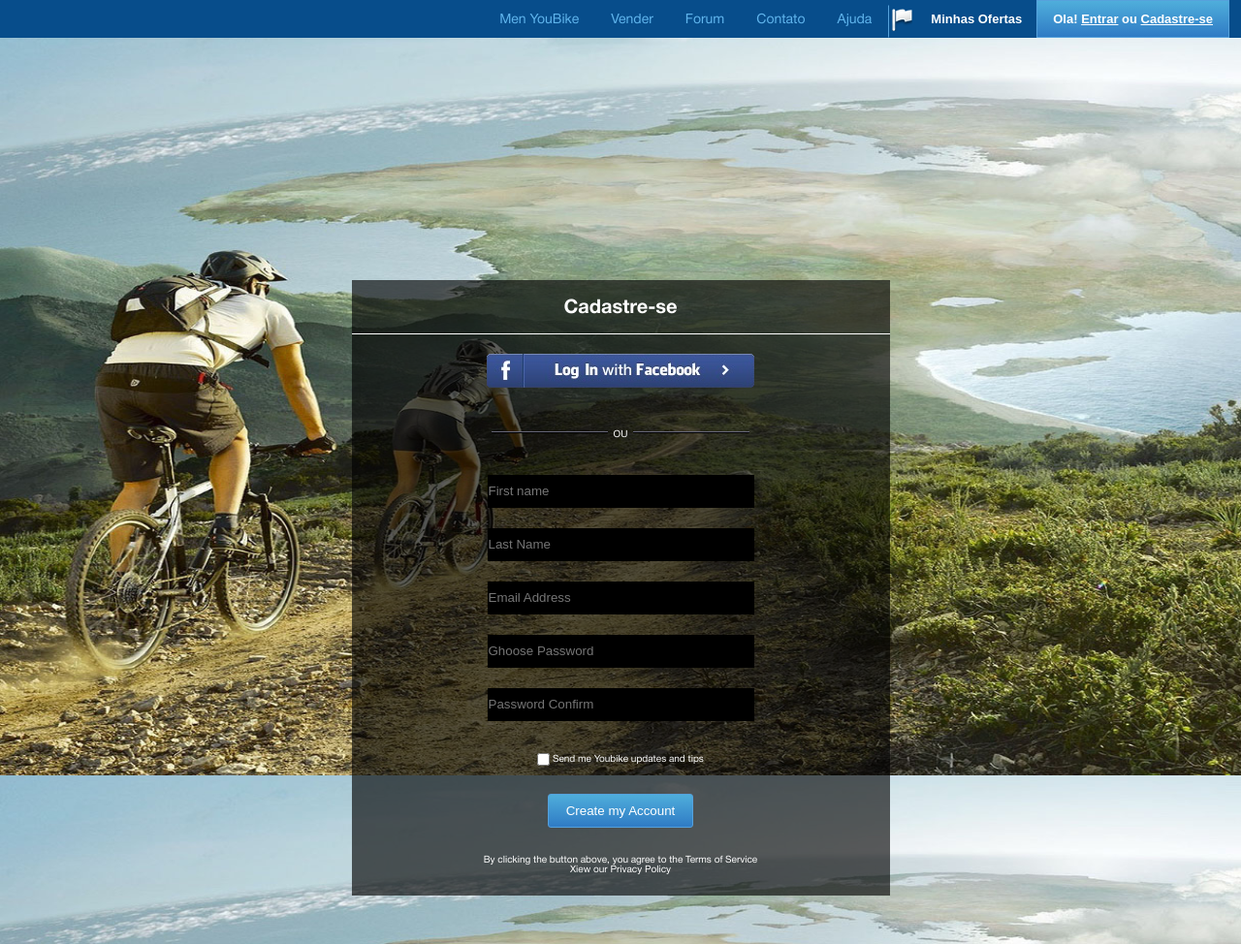
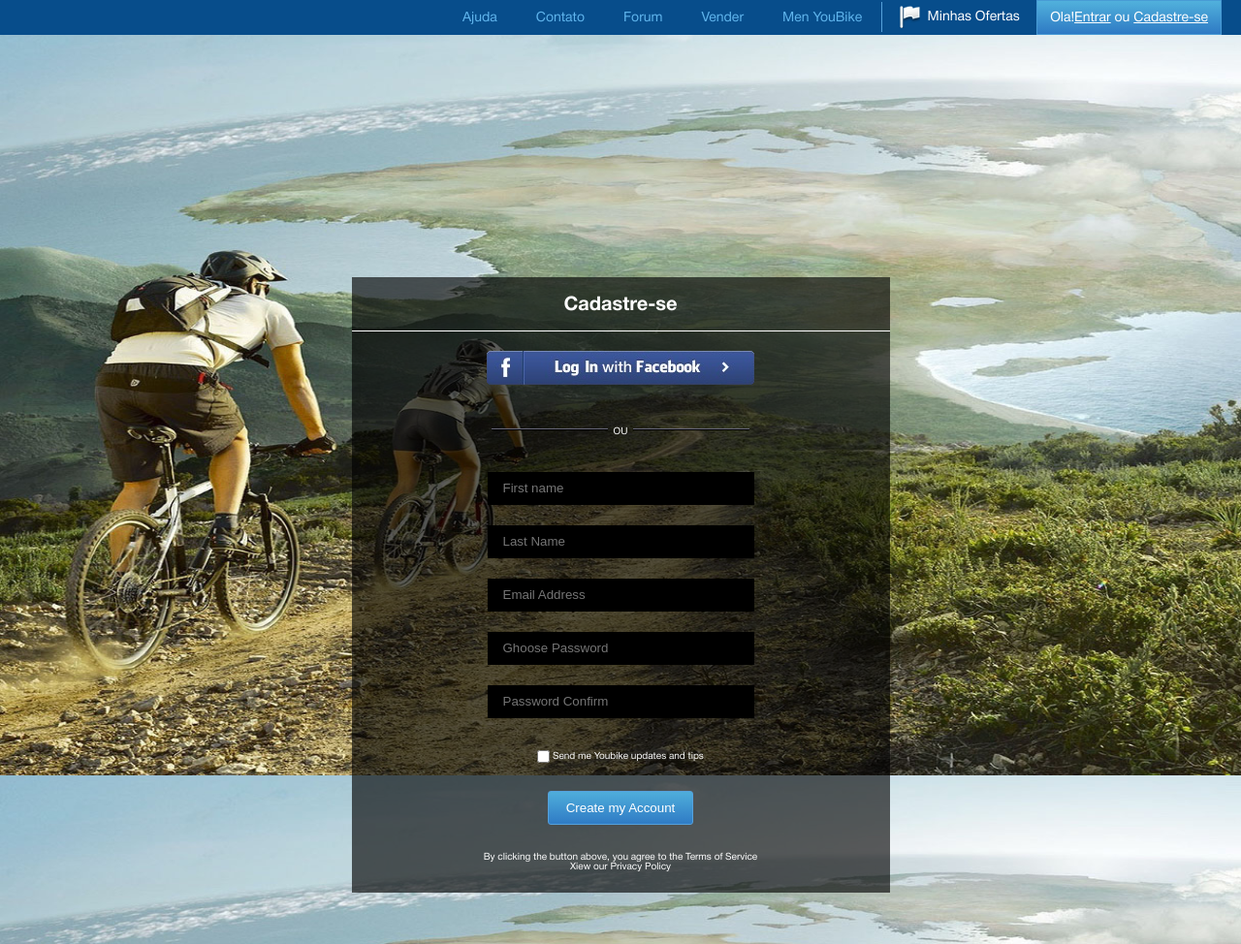
Before and after one commit to Yuriy911/Description, a plain HTML site: page modul 5/dz5-1/dz4.html in a window 1280 px wide. Shown: the top 974 px of the page at 97% size. Drawn offline with Linux system fonts and the light colour scheme.

Commit message:
homework5

```diff
--- a/modul 5/dz5-1/css/styles.css
+++ b/modul 5/dz5-1/css/styles.css
@@ -48,95 +48,67 @@ ul {
     text-decoration: none;
 }
 
-.nav{
+.nav_menu{
     background: #074d8b;
+    height: 36px;
+
 }
 
-.nav_menu{
+.nav_menu__item{
+    float:right;
+    height: 18px;
+    padding: 9px 20px;
+    text-align: center;
+}
+
+.nav_menu__link{
+    text-decoration: none;
+    color:#60b5ed;
+    font-size: 14px;
+    line-height: 14px;
+}
+
+.mini_2{
     float: right;
-    padding-right: 14px;
-    text-decoration: none;
+    font-size: 14px;
+    width: 160px;
+    margin: 2px auto 3px;
+    padding: 4px 0;
+    text-align: center;
+    line-height: 14px;
+    border-left: 1px solid #56a2dc;
 }
-.nav_menu__item{
-    float: left;
-    /*border-left: 1px solid transparent;*/
-    border-right: 1px solid transparent;
 
+.mini_1{
+    float: right;
+    padding: 9px 13px 11px;
+    margin-right: 20px;
+    font-size: 14px;
+    line-height: 14px;
+    border: 1px solid #489bd5;
+    background: linear-gradient(#51b1dc, #2e7ac4);
+    color: #fff;
 }
-.nav_menu__link{
-    color: #60b5ed;
-    display: block;
-    padding: 11px 16px 11px;
+
+.mini_1__link, .mini_2__link{
+    color: #fff;
+}
+
+.mini_2__img{
+    vertical-align: middle;
+    margin-right: 4px;
+}
+.mini_2__link{
     text-decoration: none;
 }
 
 .nav_menu__item:hover{
-    background: #4eabda;
-    color: #fff;
+    background-color: #4eabda;
+    height: 36px;
 }
 
 .nav_menu__item:hover .nav_menu__link{
     color:#fff;
-}
-
-.Ola__link, .Minhas__link {
-    color: #fff;
-}
-
-.nav_menu__button_1 {
-    padding: 11px 16px 11px;
-    margin: 0 -3px 0 0;
-    font-size: 13px;
-    font-weight: bold;
-    text-align: center;
-    color: #fff;
-    background: #074d8b;
-    border: solid 1px #074d8b;
-
-}
-
-.nav_menu__button_2 {
-    padding: 11px 16px 11px;
-    margin: 0 -3px 0 0;
-    font-size: 13px;
-    font-weight: bold;
-    text-align: center;
-    color: #fff;
-    background: linear-gradient(#4faedb, #2f7bc5);
-    border-top: solid 1px #56a2dc;
-    border-bottom: solid 1px #56a2dc;
-    border-right: solid 1px #56a2dc;
-    border-left: solid 1px #56a2dc;
-    text-decoration-color: #fff;
-}
-
-.nav_menu__item_Flag{
-    border-left: solid 1px #56a2dc;
-}
-
-.nav_menu__button_flag{
-    margin-top: 5px;
-    margin-right: -3px;
-    padding: 3px;
-    background: #074d8b;
-    border-top: solid 1px #074d8b;
-    border-bottom: solid 1px #074d8b;
-    border-left: solid 1px #56a2dc;
-    border-right: solid 1px #56a2dc;
-}
-
-.nav_menu__button_flag:hover{
-    background: linear-gradient(#4faedb, #2f7bc5);
-    border-top: solid 1px #56a2dc;
-    border-bottom: solid 1px #56a2dc;
-    text-decoration-color: #fff;
-}
-
-.nav_menu__button_1:hover {
-    background: linear-gradient(#4faedb, #2f7bc5);
-    border-top: solid 1px #56a2dc;
-    border-bottom: solid 1px #56a2dc;
-    text-decoration-color: #fff;
 }
 
 .middle{
@@ -203,6 +175,7 @@ ul {
     height: 34px;
     background-color: #000;
     border: 1px solid #000;
+    padding-left: 15px;
 }
 
 .input_1:focus{
--- a/modul 5/dz5-1/dz4.html
+++ b/modul 5/dz5-1/dz4.html
@@ -8,8 +8,14 @@
 <body>
       <div class="wrapper">
             <header>
-                  <div class="nav clear_fix">
-                         <ul class="nav_menu clear_fix">
+                <nav class="clear_fix">
+                    <div class="mini_1">
+                        <span>Ola!<a class="mini_1__link" href="#">Entrar</a> ou <a class="mini_1__link" href="#">Cadastre-se</a></span>
+                    </div>
+                    <div class="mini_2">
+                        <a class="mini_2__link" href="#"><img class="mini_2__img" src="img/flag.png" alt="flag"> Minhas Ofertas</a>
+                    </div>
+                    <ul class="nav_menu ">
                         <li class="nav_menu__item">
                             <a class="nav_menu__link" href="#">Men YouBike</a>
                         </li>
@@ -25,19 +31,8 @@
                         <li class="nav_menu__item">
                             <a class="nav_menu__link" href="#">Ajuda</a>
                         </li>
-                                <li class="nav_menu__item">
-                                    <button type="submit" class="nav_menu__button_flag">
-                                        <img src="img/Flag.png">
-                                    </button>
-                                </li>
-                                <li class="nav_menu__item">
-                                     <button type="submit" class="nav_menu__button_1">Minhas Ofertas</button>
-                                </li>
-                                <li class="nav_menu__item">
-                                     <button type="submit" class="nav_menu__button_2">Ola! <a class="Ola__link" href="#">Entrar</a> ou <a class="Ola__link" href="#">Cadastre-se</a></button>
-                                </li>
                     </ul>
-                  </div>
+                </nav>
             </header>
           <div class="middle clear_fix">
               <div class="middle_text">
```
Lines whose indentation alone changed are shown as unchanged.
